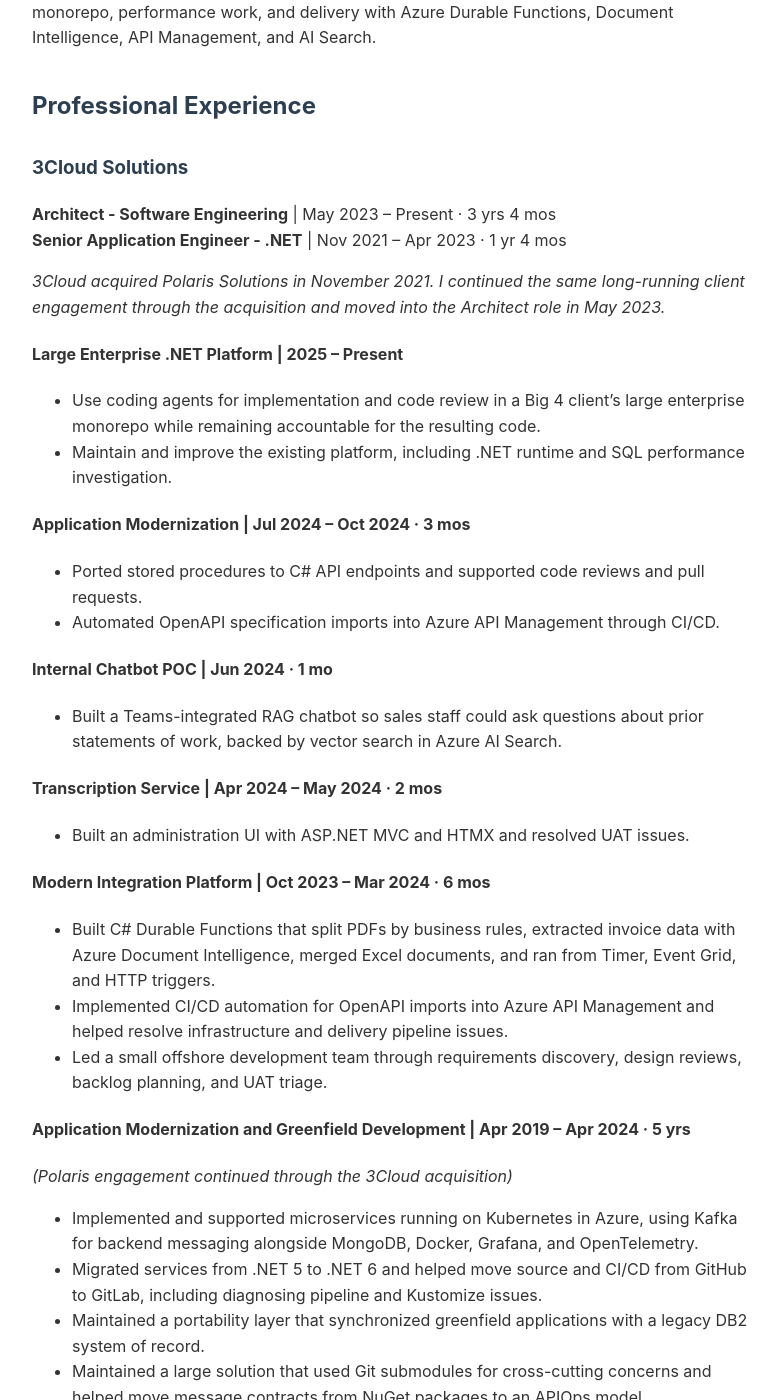
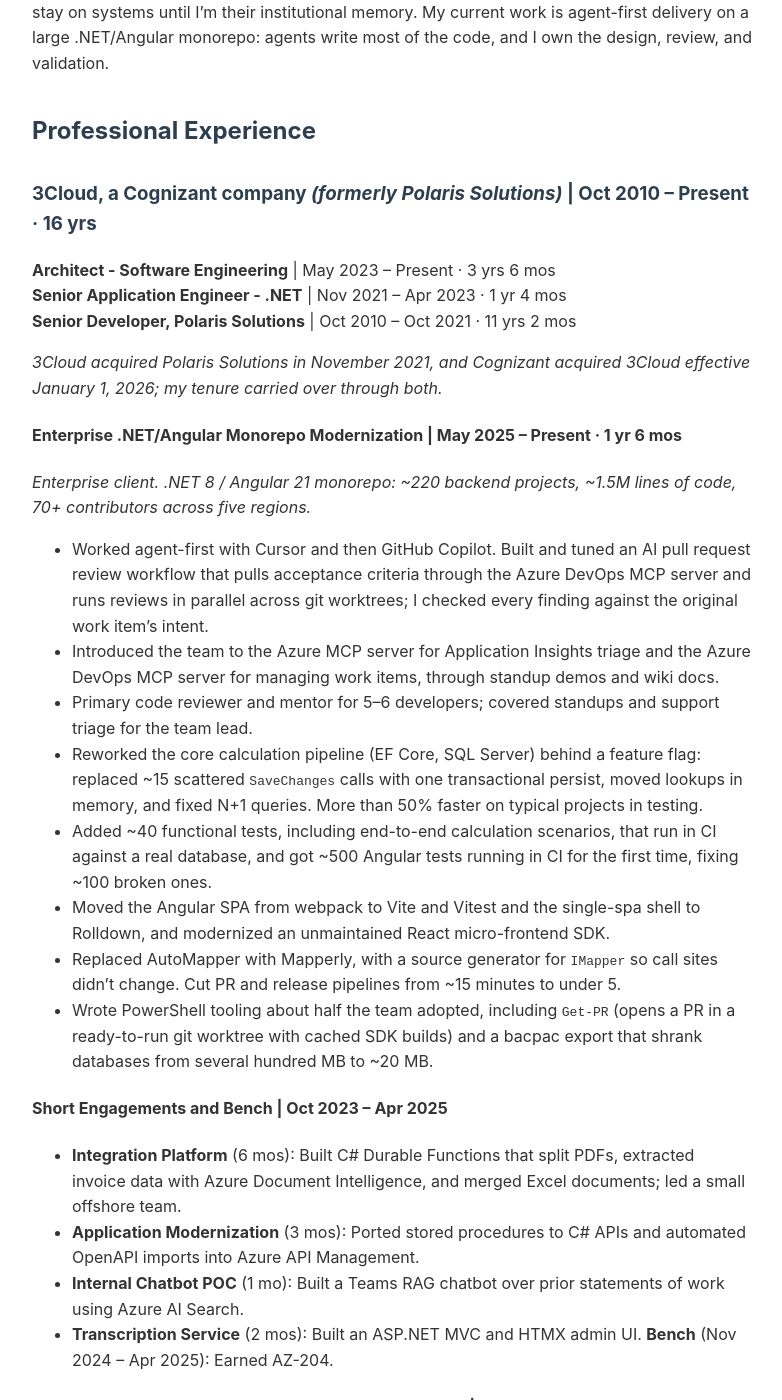
Before and after one commit to djseng/me, a Jekyll site: the page built from index.md, in a window 1280 px wide and 1400 px high, scrolled down 514 px. Shown: the whole window, without its empty margins (248-1030 px from the left). Built offline with Jekyll 4.4.1, drawn with Linux system fonts in a browser that asks for light colours; some of the changed text lies outside the part shown.

Commit message:
feat(resume): add current monorepo engagement and fit to 2 pages

```diff
--- a/resume.md
+++ b/resume.md
@@ -1,87 +1,61 @@
 # David Seng
-**Senior Software Engineer | .NET, Azure, Application Modernization**
+**Senior Software Engineer | .NET, Azure, Application Modernization, Agent-First Development**
 
 **Email:** david@hessian.dev | **Location:** Bloomington, IL (remote US) | **LinkedIn:** [in/dave-seng](https://www.linkedin.com/in/dave-seng)
 
 ## Professional Summary
-Remote US .NET/Azure engineer with more than 25 years of hands-on software development experience; my current title is Architect, but my day-to-day work is senior individual-contributor engineering: designing, building, reviewing, and maintaining the services I work on. Recent work includes agent-assisted implementation and review on a large enterprise .NET monorepo, performance work, and delivery with Azure Durable Functions, Document Intelligence, API Management, and AI Search.
+Remote US .NET/Azure engineer with more than 25 years of hands-on development, 16 of them with the same firm through two acquisitions. My title is Architect, but my day-to-day work is senior individual-contributor engineering, from a Linux-based development environment, and I stay on systems until I'm their institutional memory. My current work is agent-first delivery on a large .NET/Angular monorepo: agents write most of the code, and I own the design, review, and validation.
 
 ## Professional Experience
 
-### **3Cloud Solutions**
-**Architect - Software Engineering** | May 2023 – Present · 3 yrs 4 mos<br>
-**Senior Application Engineer - .NET** | Nov 2021 – Apr 2023 · 1 yr 4 mos
+### **3Cloud, a Cognizant company** *(formerly Polaris Solutions)* | Oct 2010 – Present · 16 yrs
+**Architect - Software Engineering** | May 2023 – Present · 3 yrs 6 mos<br>
+**Senior Application Engineer - .NET** | Nov 2021 – Apr 2023 · 1 yr 4 mos<br>
+**Senior Developer, Polaris Solutions** | Oct 2010 – Oct 2021 · 11 yrs 2 mos
 
-*3Cloud acquired Polaris Solutions in November 2021. I continued the same long-running client engagement through the acquisition and moved into the Architect role in May 2023.*
+*3Cloud acquired Polaris Solutions in November 2021, and Cognizant acquired 3Cloud effective January 1, 2026; my tenure carried over through both.*
 
-#### **Large Enterprise .NET Platform** | 2025 – Present
-- Use coding agents for implementation and code review in a Big 4 client's large enterprise monorepo while remaining accountable for the resulting code.
-- Maintain and improve the existing platform, including .NET runtime and SQL performance investigation.
+#### **Enterprise .NET/Angular Monorepo Modernization** | May 2025 – Present · 1 yr 6 mos
+*Enterprise client. .NET 8 / Angular 21 monorepo: ~220 backend projects, ~1.5M lines of code, 70+ contributors across five regions.*
 
-#### **Application Modernization** | Jul 2024 – Oct 2024 · 3 mos
-- Ported stored procedures to C# API endpoints and supported code reviews and pull requests.
-- Automated OpenAPI specification imports into Azure API Management through CI/CD.
+- Worked agent-first with Cursor and then GitHub Copilot. Built and tuned an AI pull request review workflow that pulls acceptance criteria through the Azure DevOps MCP server and runs reviews in parallel across git worktrees; I checked every finding against the original work item's intent.
+- Introduced the team to the Azure MCP server for Application Insights triage and the Azure DevOps MCP server for managing work items, through standup demos and wiki docs.
+- Primary code reviewer and mentor for 5–6 developers; covered standups and support triage for the team lead.
+- Reworked the core calculation pipeline (EF Core, SQL Server) behind a feature flag: replaced ~15 scattered `SaveChanges` calls with one transactional persist, moved lookups in memory, and fixed N+1 queries. More than 50% faster on typical projects in testing.
+- Added ~40 functional tests, including end-to-end calculation scenarios, that run in CI against a real database, and got ~500 Angular tests running in CI for the first time, fixing ~100 broken ones.
+- Moved the Angular SPA from webpack to Vite and Vitest and the single-spa shell to Rolldown, and modernized an unmaintained React micro-frontend SDK.
+- Replaced AutoMapper with Mapperly, with a source generator for `IMapper` so call sites didn't change. Cut PR and release pipelines from ~15 minutes to under 5.
+- Wrote PowerShell tooling about half the team adopted, including `Get-PR` (opens a PR in a ready-to-run git worktree with cached SDK builds) and a bacpac export that shrank databases from several hundred MB to ~20 MB.
 
-#### **Internal Chatbot POC** | Jun 2024 · 1 mo
-- Built a Teams-integrated RAG chatbot so sales staff could ask questions about prior statements of work, backed by vector search in Azure AI Search.
-
-#### **Transcription Service** | Apr 2024 – May 2024 · 2 mos
-- Built an administration UI with ASP.NET MVC and HTMX and resolved UAT issues.
-
-#### **Modern Integration Platform** | Oct 2023 – Mar 2024 · 6 mos
-- Built C# Durable Functions that split PDFs by business rules, extracted invoice data with Azure Document Intelligence, merged Excel documents, and ran from Timer, Event Grid, and HTTP triggers.
-- Implemented CI/CD automation for OpenAPI imports into Azure API Management and helped resolve infrastructure and delivery pipeline issues.
-- Led a small offshore development team through requirements discovery, design reviews, backlog planning, and UAT triage.
+#### **Short Engagements and Bench** | Oct 2023 – Apr 2025
+- **Integration Platform** (6 mos): Built C# Durable Functions that split PDFs, extracted invoice data with Azure Document Intelligence, and merged Excel documents; led a small offshore team.
+- **Application Modernization** (3 mos): Ported stored procedures to C# APIs and automated OpenAPI imports into Azure API Management.
+- **Internal Chatbot POC** (1 mo): Built a Teams RAG chatbot over prior statements of work using Azure AI Search.
+- **Transcription Service** (2 mos): Built an ASP.NET MVC and HTMX admin UI. **Bench** (Nov 2024 – Apr 2025): Earned AZ-204.
 
 #### **Application Modernization and Greenfield Development** | Apr 2019 – Apr 2024 · 5 yrs
-*(Polaris engagement continued through the 3Cloud acquisition)*
-
-- Implemented and supported microservices running on Kubernetes in Azure, using Kafka for backend messaging alongside MongoDB, Docker, Grafana, and OpenTelemetry.
-- Migrated services from .NET 5 to .NET 6 and helped move source and CI/CD from GitHub to GitLab, including diagnosing pipeline and Kustomize issues.
+- Built and supported microservices on Kubernetes in Azure with Kafka, MongoDB, Grafana, and OpenTelemetry.
+- Migrated services from .NET 5 to .NET 6 and moved source and CI/CD from GitHub to GitLab.
 - Maintained a portability layer that synchronized greenfield applications with a legacy DB2 system of record.
-- Maintained a large solution that used Git submodules for cross-cutting concerns and helped move message contracts from NuGet packages to an APIOps model.
-- Built an API bridge to an in-house CMS, protected by IdentityServer, during an active migration.
-- Modernized a legacy Web Forms application to .NET Framework 4.8, replaced a custom dependency injection container with Microsoft.Extensions.DependencyInjection, increased unit test coverage, and moved classic release pipelines to YAML.
-
-### **Polaris Solutions**
-**Senior Developer** | Oct 2010 – Oct 2021 · 11 yrs 2 mos
-
-#### **Angular Application Feature Enhancement** | Jan 2019 – May 2019 · 5 mos
-- Enhanced an Angular application used to schedule teams for on-site construction work.
+- Modernized a Web Forms application to .NET Framework 4.8 with Microsoft.Extensions.DependencyInjection and YAML pipelines.
 
 #### **Health Insurance Portal Modernization** | Sep 2011 – Dec 2018 · 7 yrs 2 mos
-- Modernized a health insurance portal from Classic ASP to ASP.NET MVC as part of a small Scrum team.
-- Developed and maintained a service-oriented backend using WCF and SQL Server, integrated with an in-house CMS used by the frontend team.
-- Built an ETL application that moved data from iSeries DB2 to SQL Server and maintained the team's on-premises Team Foundation Server.
+- Modernized a health insurance portal from Classic ASP to ASP.NET MVC with a WCF and SQL Server backend.
+- Built an ETL application that moved data from iSeries DB2 to SQL Server.
 
-#### **Windows CE Scanner Application** | Oct 2010 – Aug 2011 · 10 mos
-- Maintained and extended a C# scanner application with a local SQL Server Compact database that synchronized with a proprietary SAGE database.
+#### **Earlier Polaris Engagements**
+- **Angular Scheduling App** (Jan 2019 – May 2019 · 5 mos) and **Windows CE Scanner App** (Oct 2010 – Aug 2011 · 10 mos).
 
-### **PII**
-**Web Developer** | Jun 2001 – Sep 2010 · 9 yrs 4 mos
-- Developed and migrated web applications from Classic ASP and VBScript to server-side JScript and ASP.NET.
-- Maintained SQL Server stored procedures and designed databases and complex reports in T-SQL.
-- Built and deployed a WebSphere lead-prospecting web service over an AS/400 iSeries DB2 database with another developer.
-- Supported priority clients and later worked from the company's Dutch office.
+### **Earlier Experience**
+- **PII, Web Developer** | Jun 2001 – Sep 2010 · 9 yrs 4 mos: Classic ASP to ASP.NET migrations, SQL Server, and AS/400 DB2 web services.
+- **Websoft, Inc., Web Developer** | Feb 1998 – May 2001 · 3 yrs 4 mos: Classic ASP and Access applications.
 
-### **Websoft, Inc.**
-**Web Developer** | Feb 1998 – May 2001 · 3 yrs 4 mos
-- Developed Classic ASP and Microsoft Access applications for a small startup, eventually serving as its sole developer.
-
-## Certifications
-- **AZ-204: Microsoft Certified Azure Developer Associate** | Jan 2025
-- **AI-102: Microsoft Certified Azure AI Engineer Associate** | Jun 2024
-- **AI-900: Microsoft Certified Azure AI Fundamentals** | Jun 2024
-- **AZ-900: Microsoft Certified Azure Fundamentals** | May 2024
-
-## Education
-**BS, Computer Science** | 2003<br>
-**Illinois State University**
+## Certifications & Education
+- **Microsoft:** AZ-204 (Jan 2025), AI-102 (Jun 2024), AI-900 (Jun 2024), AZ-900 (May 2024)
+- **BS, Computer Science**, Illinois State University, 2003
 
 ## Technical Skills
-- **Languages:** C#, T-SQL, JavaScript, TypeScript
-- **Frameworks:** .NET through .NET 9, ASP.NET MVC, Web Forms, WCF, Angular, HTMX
-- **Azure:** Durable Functions, Document Intelligence, AI Search, API Management, Event Grid
-- **Data:** SQL Server, MongoDB, DB2/iSeries, SQL Server Compact
-- **Platform:** Docker, Kubernetes, Kustomize, Kafka, Grafana, OpenTelemetry, IdentityServer
-- **Delivery:** GitHub Actions, GitLab CI/CD, Team Foundation Server, YAML pipelines, APIOps
+- **Languages & Frameworks:** C#, T-SQL, TypeScript, PowerShell; .NET 8/9, ASP.NET Core, EF Core, Angular 21, React
+- **Azure & Data:** Application Insights, Bicep, Durable Functions, Document Intelligence, AI Search, API Management, SQL Server, MongoDB, DB2
+- **Platform & Delivery:** Azure DevOps Pipelines, GitHub Actions, GitLab CI/CD, Docker, Kubernetes, Kafka, OpenTelemetry, Vite
+- **AI & Environment:** MCP servers, agent skills, Git (worktrees, submodules, rebase, history rewrites, migrations), Linux, Bash
```
